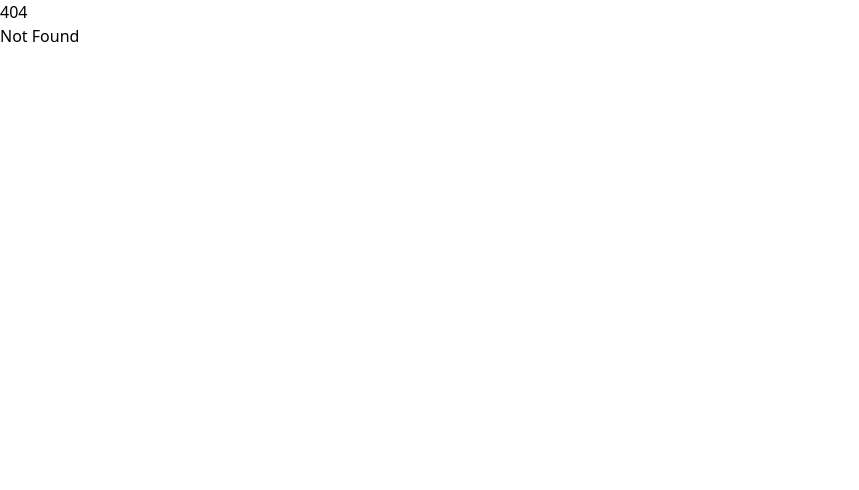
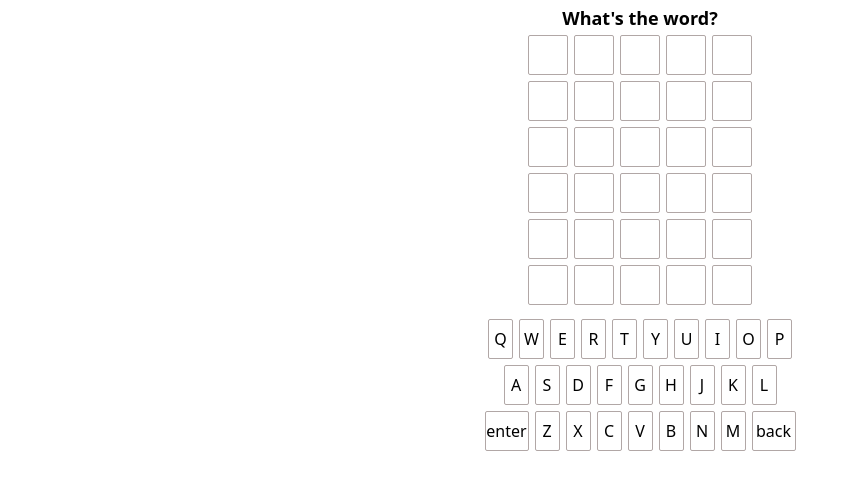
Before and after one commit to NathanMartinNZ/daily-games, a SvelteKit app: page /word-game in a window 1280 px wide. Before the commit this address had no page. Shown: the top 490 px of the page, without its empty margins (0-859 px from the left). Built offline with nearby package versions, Linux system fonts and the light colour scheme.

Commit message:
feat: added incorrect guess animation and cleaned up styling

```diff
--- a/src/routes/+page.svelte
+++ b/src/routes/+page.svelte
@@ -1,4 +1,4 @@
 <h1>Daily Games</h1>
 
 <h2>Play:</h2>
-<a href="/wordle">Wordle</a>
+<a href="/word-game">What's the word?</a>
--- a/src/routes/wordle/+page.svelte
+++ b/src/routes/word-game/+page.svelte
@@ -16,7 +16,7 @@
 </script>
 
 <div>
-	<h1 class="text-lg text-center font-bold mt-1">Wordle</h1>
+	<h1 class="text-lg text-center font-bold mt-1">What's the word?</h1>
     <div class="container flex flex-col mx-auto">
         {#each $game.rows as row}
             <div class="row flex m-auto">
@@ -38,16 +38,16 @@
 		height: 40px;
 		width: 40px;
 		margin: 3px;
-		border: 1px black solid;
+		border: 1px #b1a7a6 solid;
         border-radius: 2px;
 	}
 	.cell.exact {
-		background-color: green;
+		background-color: #7cb518;
 	}
 	.cell.contains {
-		background-color: orange;
+		background-color: #fbb02d;
 	}
 	.cell.incorrect {
-		background-color: grey;
+		background-color: #b1a7a6;
 	}
 </style>
--- a/src/routes/wordle/components/Keyboard.svelte
+++ b/src/routes/word-game/components/Keyboard.svelte
@@ -18,18 +18,14 @@
 	 * @param {string} letter
 	 */
     function onKeyDown(letter) {
-        console.log(letter)
         const letterKeyCode = letter.charCodeAt(0)
-        console.log(letterKeyCode)
         const guess_ready_to_submit = $game.rows[$game.current_round].filter(letter => letter.letter === "").length
         if(letterKeyCode >= 65 && letterKeyCode <= 90 && guess_ready_to_submit) {
             // Input: A-Z
             $game.rows[$game.current_round][findInputIndex()].letter = letter;
-            console.log($game.rows[$game.current_round])
         } else if(letterKeyCode === 98) {
             // Input: back
             let idx = findInputIndex()
-            console.log(idx)
             if(idx > 0) {
                 $game.rows[$game.current_round][idx - 1].letter = "";
             }
@@ -41,14 +37,10 @@
 
 	function setHints() {
 		let row = $game.rows[$game.current_round];
-		console.log('row:', row);
 		row.forEach((cell, i) => {
-			console.log(cell.letter, $game.word[i]);
 			if (cell.letter === $game.word[i]) {
-				console.log('exact');
 				cell.hint = 'exact';
 			} else if ($game.word.includes(cell.letter)) {
-				console.log('contains');
 				cell.hint = 'contains';
 			} else {
 				cell.hint = 'incorrect';
@@ -83,57 +75,61 @@
 
 	function onGuessSubmit() {
 		const guess = $game.rows[$game.current_round].map((letter) => letter.letter).join('');
-		console.log(guess, $game.word);
 		const valid_guess = WORD_LIST.includes(guess.toLowerCase());
 		if (valid_guess) {
 			if (guess === $game.word) {
+                // State: Winner
 				setHints();
-				console.log('WINNER');
 				$game.playing = false;
 				$game.win = true;
 			} else {
+                // State: Next round / Game lost
 				setHints();
                 markKeyboardLettersIncorrect();
-				console.log('INCREMENT ROUND NUMBER');
                 if($game.current_round < 5) {
-                    // Increment round number if not lost
+                    // State: Increment round number if not lost
                     $game.current_round = $game.current_round + 1;
                 } else {
-                    // Game lost. Show correct word and give option to reset
-                    console.log("GAME LOST")
+                    // State: Game lost. Show correct word and give option to reset
                 }
 			}
 		} else {
-            console.log("INVALID GUESS")
+            // State: Invalid guess
+            // Add animation
+            $game.incorrect_guess = true
+            // Remove animation
+            setTimeout(() => {
+                $game.incorrect_guess = false
+            }, 1500)
         }
 	}
 </script>
 
-<div class="mt-2">
+<div class="mt-2" class:animation-incorrect={$game.incorrect_guess}>
     <div class="flex flex-wrap mx-auto">
         <div class="row flex m-auto">
             {#each $keyboardRow1 as key}
-                <div class={`cell font-sans text-center items-center m-auto ${key.incorrect ? "incorrect" : ""}`}>
-                    <button class="pt-1 text-md" on:click={() => onKeyDown(key.letter)}>{key.letter}</button>
-                </div>
+                <button on:click={() => onKeyDown(key.letter)} class={`cell font-sans text-center items-center m-auto ${key.incorrect ? "incorrect" : ""}`}>
+                    <span class="pt-1 text-md">{key.letter}</span>
+                </button>
             {/each}
         </div>
     </div>
     <div class="container flex mx-auto">
         <div class="row flex m-auto">
             {#each $keyboardRow2 as key}
-                <div class={`cell font-sans text-center items-center m-auto ${key.incorrect ? "incorrect" : ""}`}>
-                    <button class="pt-1 text-md" on:click={() => onKeyDown(key.letter)}>{key.letter}</button>
-                </div>
+                <button on:click={() => onKeyDown(key.letter)} class={`cell font-sans text-center items-center m-auto ${key.incorrect ? "incorrect" : ""}`}>
+                    <span class="pt-1 text-md">{key.letter}</span>
+                </button>
             {/each}
         </div>
     </div>
     <div class="flex flex-wrap">
         <div class="row flex m-auto">
             {#each $keyboardRow3 as key}
-                <div class={`cell font-sans text-center items-center m-auto ${key.incorrect ? "incorrect" : ""} ${key.letter === "enter" ? "special" : ""} ${key.letter === "back" ? "special" : ""}`}>
-                    <button class="pt-1 text-md" on:click={() => onKeyDown(key.letter)}>{key.letter}</button>
-                </div>
+                <button on:click={() => onKeyDown(key.letter)} class={`cell font-sans text-center items-center m-auto ${key.incorrect ? "incorrect" : ""} ${key.letter === "enter" ? "special" : ""} ${key.letter === "back" ? "special" : ""}`}>
+                    <span class="pt-1 text-md">{key.letter}</span>
+                </button>
             {/each}
         </div>
     </div>
@@ -147,13 +143,31 @@
 		height: 40px;
 		width: 25px;
 		margin: 3px;
-		border: 1px black solid;
+		border: 1px #b1a7a6 solid;
         border-radius: 2px;
 	}
     .cell.special {
         width: 44px!important;
     }
     .cell.incorrect {
-        background-color: grey;
+        background-color: #b1a7a6;
+    }
+    .animation-incorrect {
+        animation: shake 0.2s;
+        animation-iteration-count: infinite;
+    }
+
+    @keyframes shake {
+        0% { transform: translate(1px, 1px) rotate(0deg); }
+        10% { transform: translate(-1px, -2px) rotate(-1deg); }
+        20% { transform: translate(-3px, 0px) rotate(1deg); }
+        30% { transform: translate(3px, 2px) rotate(0deg); }
+        40% { transform: translate(1px, -1px) rotate(1deg); }
+        50% { transform: translate(-1px, 2px) rotate(-1deg); }
+        60% { transform: translate(-3px, 1px) rotate(0deg); }
+        70% { transform: translate(3px, 1px) rotate(-1deg); }
+        80% { transform: translate(-1px, -1px) rotate(1deg); }
+        90% { transform: translate(1px, 2px) rotate(0deg); }
+        100% { transform: translate(1px, -2px) rotate(-1deg); }
     }
 </style>
--- a/src/routes/wordle/store.ts
+++ b/src/routes/word-game/store.ts
@@ -48,7 +48,8 @@ const gameState = {
     current_round: 0,
     playing: true,
     win: false,
-    word: ''
+    word: '',
+    incorrect_guess: false
 };
 
 const keyboardRow1State = [
```
Also changed, not shown: src/routes/word-game/word_list.ts (renamed from src/routes/wordle/word_list.ts), 1 other file (tests, documents, lock files or other folders).
